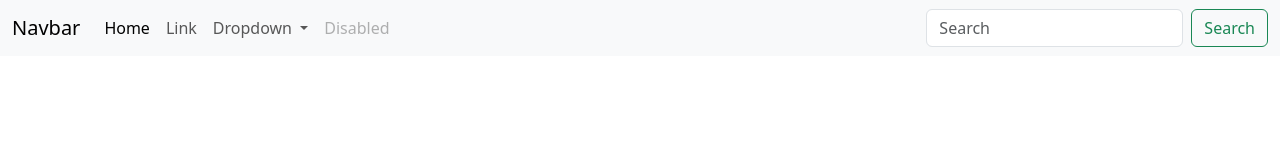
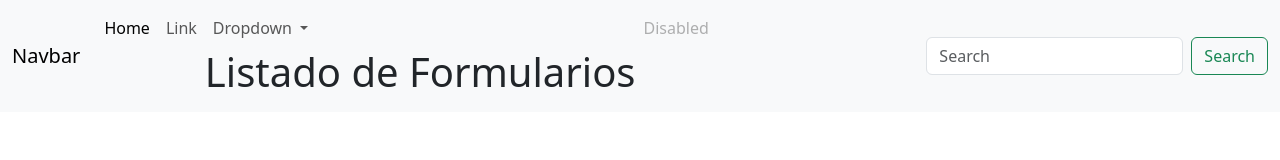
Before and after one commit to SebastianLunar/BancaDev, a plain HTML site: page index.html in a window 1280 px wide. Drawn offline with nearby package versions, Linux system fonts and the light colour scheme.

Commit message:
update index

```diff
--- a/index.html
+++ b/index.html
@@ -1,16 +1,20 @@
 <!DOCTYPE html>
 <html lang="en">
+
 <head>
   <meta charset="UTF-8">
   <meta name="viewport" content="width=device-width, initial-scale=1.0">
   <title>Document</title>
-  <link href="https://cdn.jsdelivr.net/npm/bootstrap@5.3.3/dist/css/bootstrap.min.css" rel="stylesheet" integrity="sha384-QWTKZyjpPEjISv5WaRU9OFeRpok6YctnYmDr5pNlyT2bRjXh0JMhjY6hW+ALEwIH" crossorigin="anonymous">
+  <link href="https://cdn.jsdelivr.net/npm/bootstrap@5.3.3/dist/css/bootstrap.min.css" rel="stylesheet"
+    integrity="sha384-QWTKZyjpPEjISv5WaRU9OFeRpok6YctnYmDr5pNlyT2bRjXh0JMhjY6hW+ALEwIH" crossorigin="anonymous">
 </head>
+
 <body>
   <nav class="navbar navbar-expand-lg bg-body-tertiary">
     <div class="container-fluid">
       <a class="navbar-brand" href="#">Navbar</a>
-      <button class="navbar-toggler" type="button" data-bs-toggle="collapse" data-bs-target="#navbarSupportedContent" aria-controls="navbarSupportedContent" aria-expanded="false" aria-label="Toggle navigation">
+      <button class="navbar-toggler" type="button" data-bs-toggle="collapse" data-bs-target="#navbarSupportedContent"
+        aria-controls="navbarSupportedContent" aria-expanded="false" aria-label="Toggle navigation">
         <span class="navbar-toggler-icon"></span>
       </button>
       <div class="collapse navbar-collapse" id="navbarSupportedContent">
@@ -25,6 +29,7 @@
             <a class="nav-link dropdown-toggle" href="#" role="button" data-bs-toggle="dropdown" aria-expanded="false">
               Dropdown
             </a>
+            <h1>Listado de Formularios</h1>
             <ul class="dropdown-menu">
               <li><a class="dropdown-item" href="#">Form Valentina</a></li>
               <li><a class="dropdown-item" href="#">Form JuanSe</a></li>
@@ -53,6 +58,9 @@
     </div>
   </nav>
 
-  <script src="https://cdn.jsdelivr.net/npm/bootstrap@5.3.3/dist/js/bootstrap.bundle.min.js" integrity="sha384-YvpcrYf0tY3lHB60NNkmXc5s9fDVZLESaAA55NDzOxhy9GkcIdslK1eN7N6jIeHz" crossorigin="anonymous"></script>
+  <script src="https://cdn.jsdelivr.net/npm/bootstrap@5.3.3/dist/js/bootstrap.bundle.min.js"
+    integrity="sha384-YvpcrYf0tY3lHB60NNkmXc5s9fDVZLESaAA55NDzOxhy9GkcIdslK1eN7N6jIeHz"
+    crossorigin="anonymous"></script>
 </body>
+
 </html>
```
